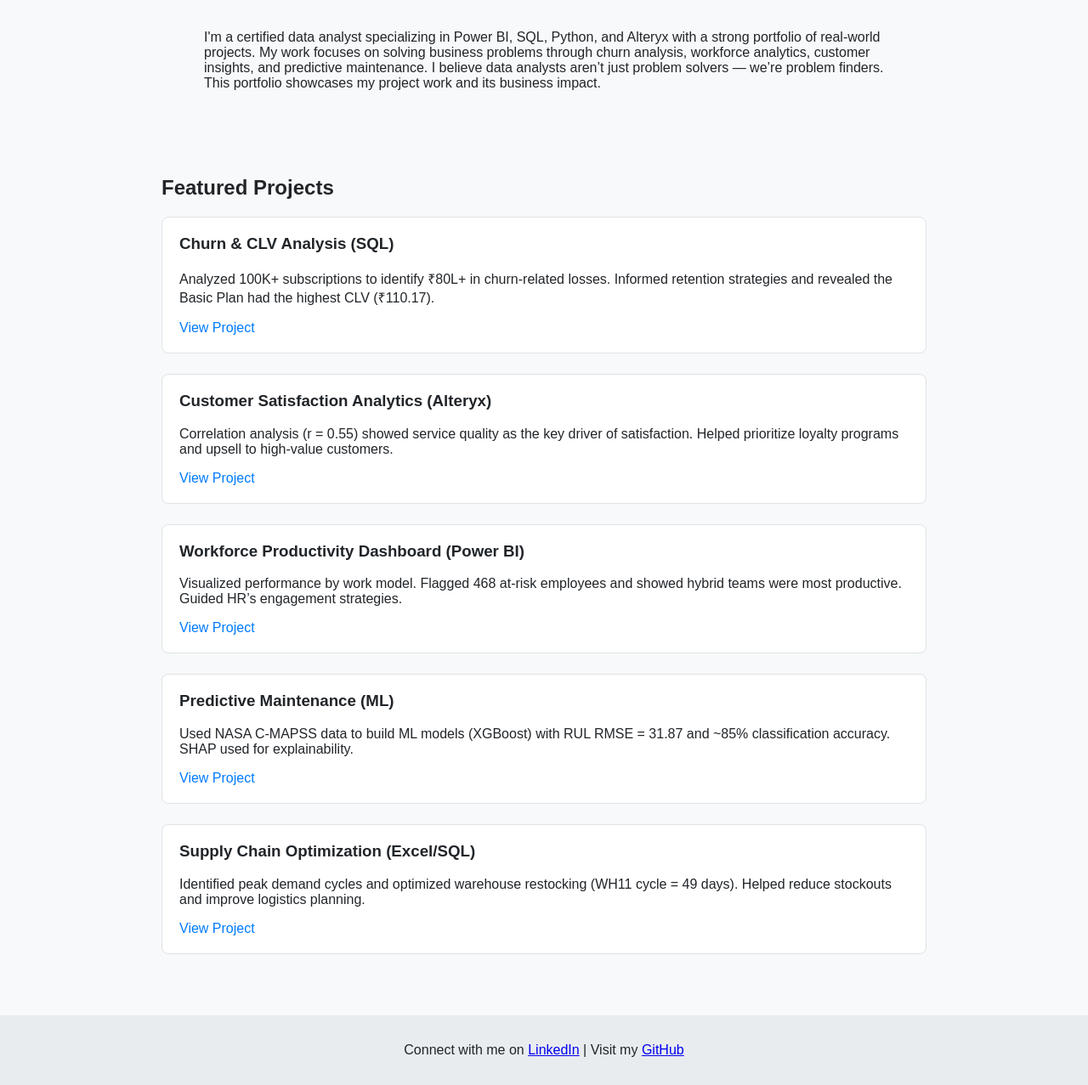
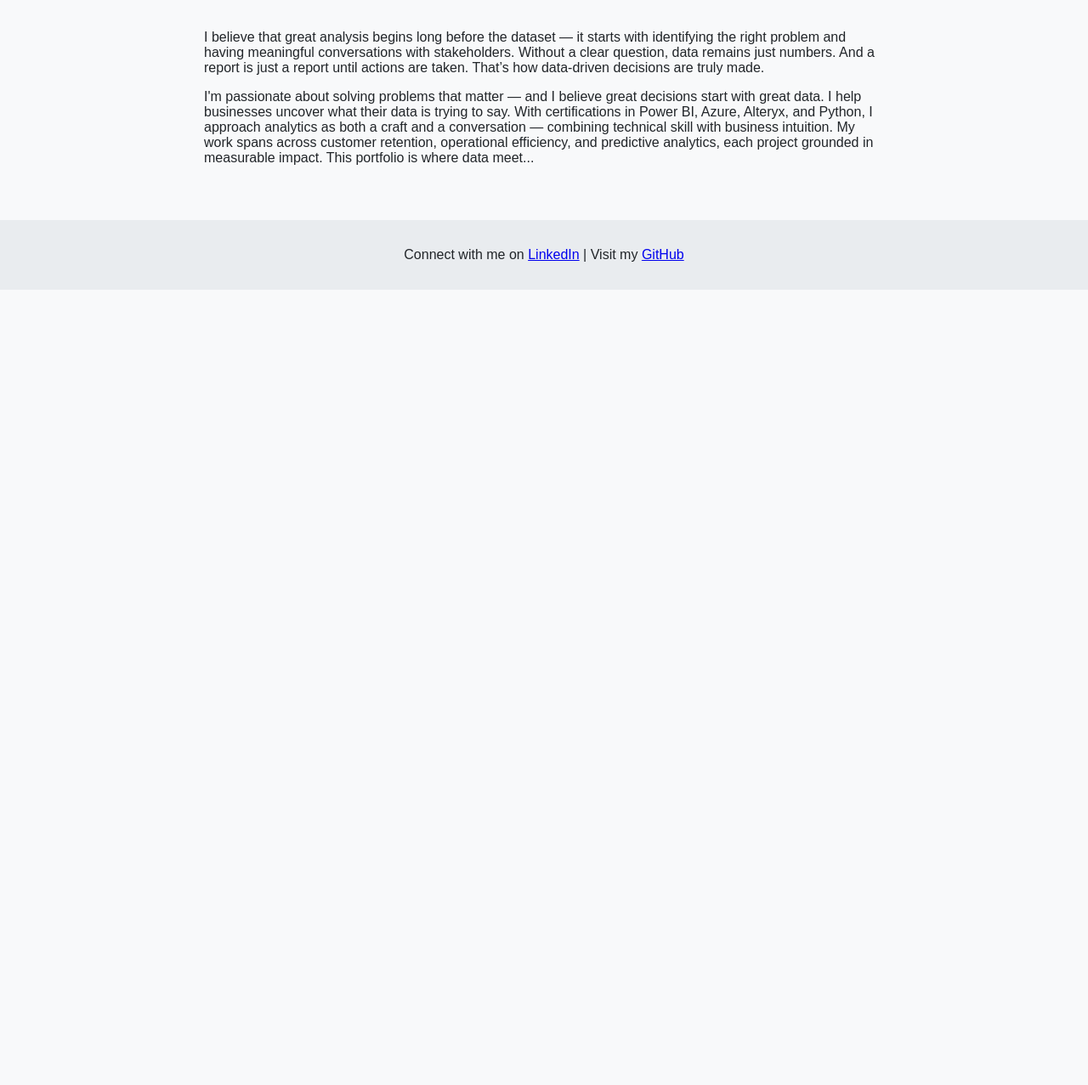
Before and after one commit to k-for-karthik/karthik.github.io, a plain HTML site: page index.html in a window 1280 px wide. Shown: the part 201-1478 px from the top of the page at 85% size. After the commit the page ends 800 px from the top, so only its background shows below. Drawn offline with Linux system fonts and the light colour scheme.

Commit message:
Update index.html

```diff
--- a/index.html
+++ b/index.html
@@ -1,3 +1,4 @@
+
 
 <!DOCTYPE html>
 <html lang="en">
@@ -27,25 +28,6 @@
       margin: 2rem auto;
       padding: 1rem;
     }
-    .projects {
-      max-width: 900px;
-      margin: 2rem auto;
-      padding: 1rem;
-    }
-    .project-card {
-      background: #ffffff;
-      border: 1px solid #dee2e6;
-      border-radius: 8px;
-      margin-bottom: 1.5rem;
-      padding: 1.25rem;
-    }
-    .project-card h3 {
-      margin-top: 0;
-    }
-    .project-card a {
-      color: #007bff;
-      text-decoration: none;
-    }
     footer {
       text-align: center;
       padding: 1rem;
@@ -61,42 +43,11 @@
 
   <section class="intro">
     <p>
-      I'm a certified data analyst specializing in Power BI, SQL, Python, and Alteryx with a strong portfolio of real-world projects. My work focuses on solving business problems through churn analysis, workforce analytics, customer insights, and predictive maintenance. I believe data analysts aren’t just problem solvers — we’re problem finders. This portfolio showcases my project work and its business impact.
+      I believe that great analysis begins long before the dataset — it starts with identifying the right problem and having meaningful conversations with stakeholders. Without a clear question, data remains just numbers. And a report is just a report until actions are taken. That’s how data-driven decisions are truly made.
     </p>
-  </section>
-
-  <section class="projects">
-    <h2>Featured Projects</h2>
-
-    <div class="project-card">
-      <h3>Churn & CLV Analysis (SQL)</h3>
-      <p>Analyzed 100K+ subscriptions to identify ₹80L+ in churn-related losses. Informed retention strategies and revealed the Basic Plan had the highest CLV (₹110.17).</p>
-      <a href="https://github.com/karthik/Churn-CLV-SQL">View Project</a>
-    </div>
-
-    <div class="project-card">
-      <h3>Customer Satisfaction Analytics (Alteryx)</h3>
-      <p>Correlation analysis (r = 0.55) showed service quality as the key driver of satisfaction. Helped prioritize loyalty programs and upsell to high-value customers.</p>
-      <a href="https://github.com/karthik/Customer-Satisfaction-Alteryx">View Project</a>
-    </div>
-
-    <div class="project-card">
-      <h3>Workforce Productivity Dashboard (Power BI)</h3>
-      <p>Visualized performance by work model. Flagged 468 at-risk employees and showed hybrid teams were most productive. Guided HR’s engagement strategies.</p>
-      <a href="https://github.com/karthik/Workforce-Productivity-Dashboard">View Project</a>
-    </div>
-
-    <div class="project-card">
-      <h3>Predictive Maintenance (ML)</h3>
-      <p>Used NASA C-MAPSS data to build ML models (XGBoost) with RUL RMSE = 31.87 and ~85% classification accuracy. SHAP used for explainability.</p>
-      <a href="https://github.com/karthik/Predictive-Maintenance-ML">View Project</a>
-    </div>
-
-    <div class="project-card">
-      <h3>Supply Chain Optimization (Excel/SQL)</h3>
-      <p>Identified peak demand cycles and optimized warehouse restocking (WH11 cycle = 49 days). Helped reduce stockouts and improve logistics planning.</p>
-      <a href="https://github.com/karthik/Supply-Chain-Optimization">View Project</a>
-    </div>
+    <p>
+      I'm passionate about solving problems that matter — and I believe great decisions start with great data. I help businesses uncover what their data is trying to say. With certifications in Power BI, Azure, Alteryx, and Python, I approach analytics as both a craft and a conversation — combining technical skill with business intuition. My work spans across customer retention, operational efficiency, and predictive analytics, each project grounded in measurable impact. This portfolio is where data meet...
+    </p>
   </section>
 
   <footer>
```
